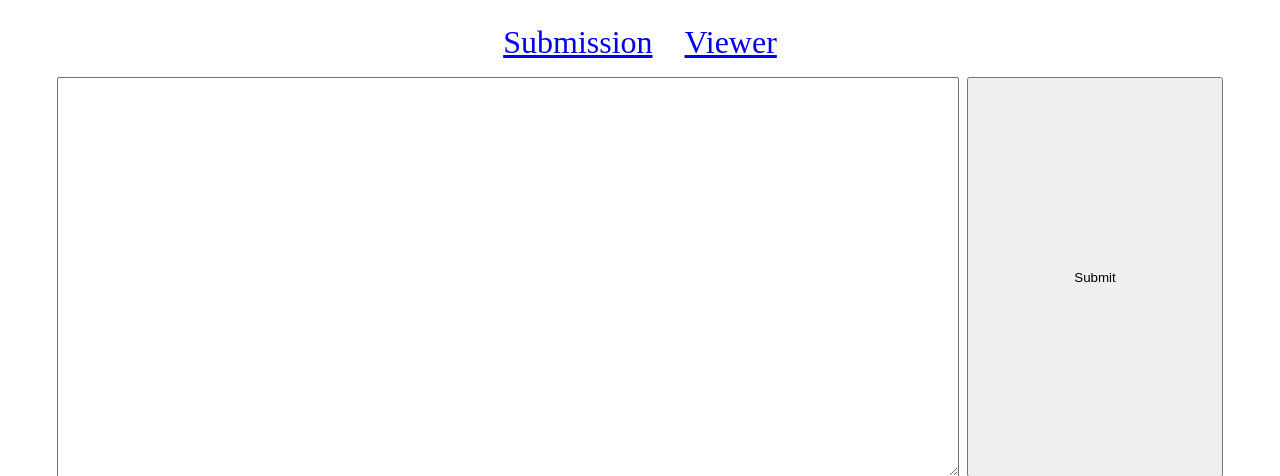
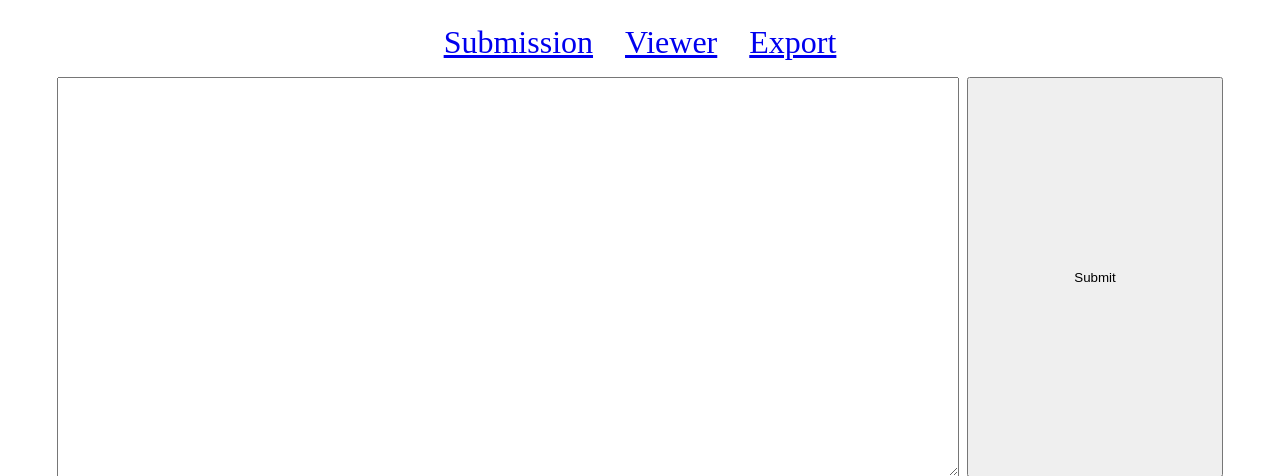
Before and after one commit to nafiz1001/diary, a FastAPI app: page / in a window 1280 px wide. Shown: the top 476 px of the page. Run offline with FastAPI, Linux system fonts and the light colour scheme.

Commit message:
add export page

```diff
--- a/main.py
+++ b/main.py
@@ -185,6 +185,16 @@ async def viewer(
     )
 
 
+@app.get("/export/", response_class=HTMLResponse)
+async def export():
+    template = templates.get_template("export.html")
+    html_content = template.render()
+
+    return HTMLResponse(
+        content=html_content,
+    )
+
+
 @app.get("/diary.tsv")
 def diary_tsv(
     created_since: datetime,
--- a/templates/base.html
+++ b/templates/base.html
@@ -13,6 +13,7 @@
     <ul>
       <li><a href="/">Submission</a></li>
       <li><a href="/viewer">Viewer</a></li>
+      <li><a href="/export">Export</a></li>
     </ul>
   </nav>
   {% block content %}{% endblock %}
```
Also changed, not shown: templates/export.html (added, +15 -0 lines).
